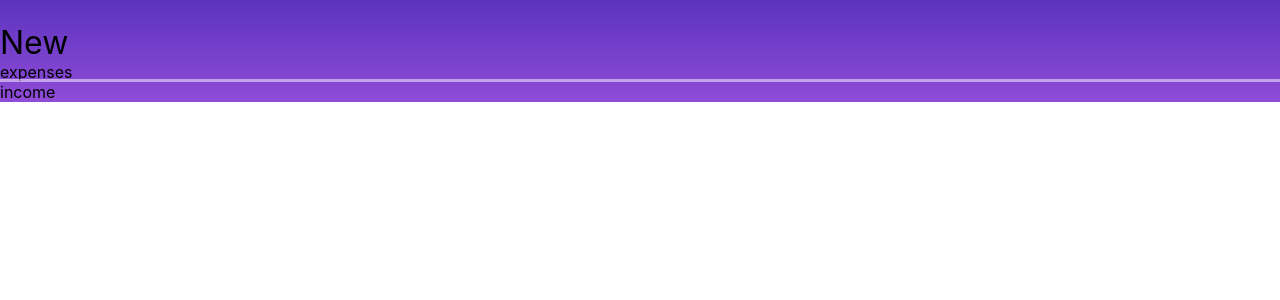
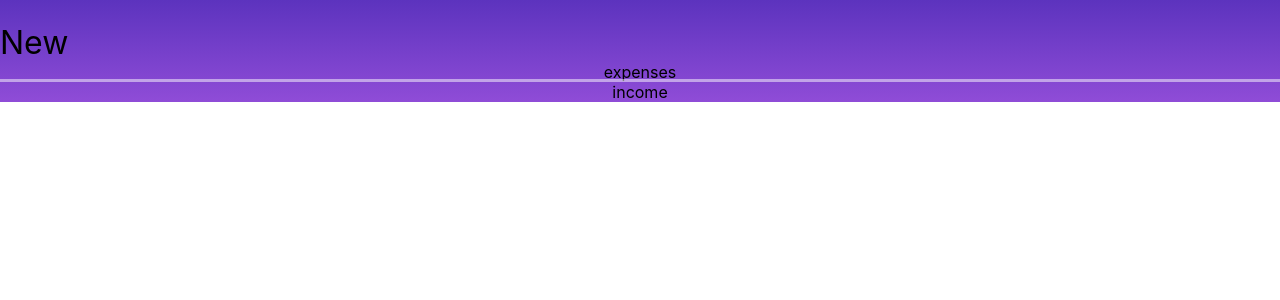
Before and after one commit to huzhengen/react-money-manager-app, a React (Vite) app: page /items/new in a window 1280 px wide. Shown: the top 300 px of the page. Built offline with nearby package versions, Linux system fonts and the light colour scheme.

Commit message:
Update ItemsNewPage and Tabs

```diff
--- a/src/components/Tabs.tsx
+++ b/src/components/Tabs.tsx
@@ -7,11 +7,12 @@
   }[]
   value: T
   onChange: (key: T) => void
+  className?: string
 }
 
 export const Tabs = <T extends string>(props: Props<T>) => {
-  const { tabItems, value, onChange } = props
-  return (<ol flex text-white children-px-24px children-py-12px>
+  const { tabItems, value, onChange, className } = props
+  return (<ol className={className} flex text-white children-px-24px children-py-12px>
     {tabItems.map(item => <li key={item.key} className={item.key === value ? s.selected : ''}
       onClick={() => onChange(item.key)}>
       {item.text}
--- a/src/pages/ItemsNewPage.tsx
+++ b/src/pages/ItemsNewPage.tsx
@@ -4,17 +4,19 @@
 import { Tabs } from '../components/Tabs'
 import { TopNav } from '../components/TopNav'
 
-const tabItems: { key: 'expenses' | 'income'; text: string }[] = [
+type ItemKind = 'income' | 'expenses'
+const tabItems: { key: ItemKind; text: string }[] = [
   { key: 'expenses', text: 'expenses' },
   { key: 'income', text: 'income' },
 ]
 
 export const ItemsNewPage: React.FC = () => {
-  const [item, setItem] = useState<string>('expenses')
+  const [tabItem, setTabItem] = useState<ItemKind>('expenses')
   return (
     <Gradient>
       <TopNav title="New" icon={<Icon name="back" />} />
-      <Tabs tabItems={tabItems} value={item} onChange={setItem} />
+      <Tabs tabItems={tabItems} className="children-flex-1 text-center"
+        value={tabItem} onChange={item => setTabItem(item)} />
     </Gradient>
   )
 }
```
